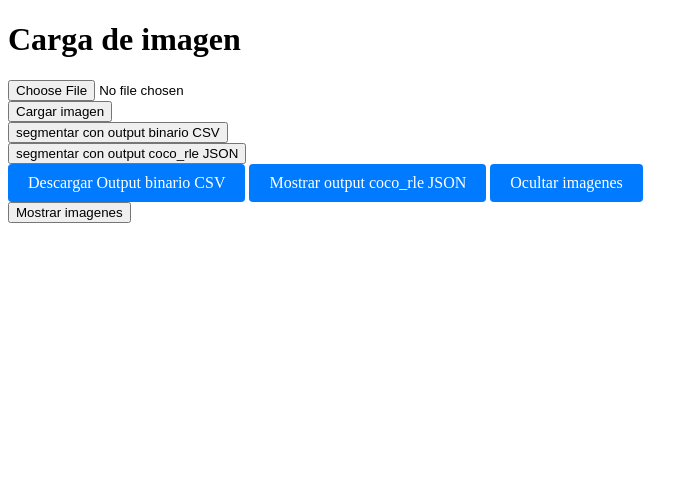
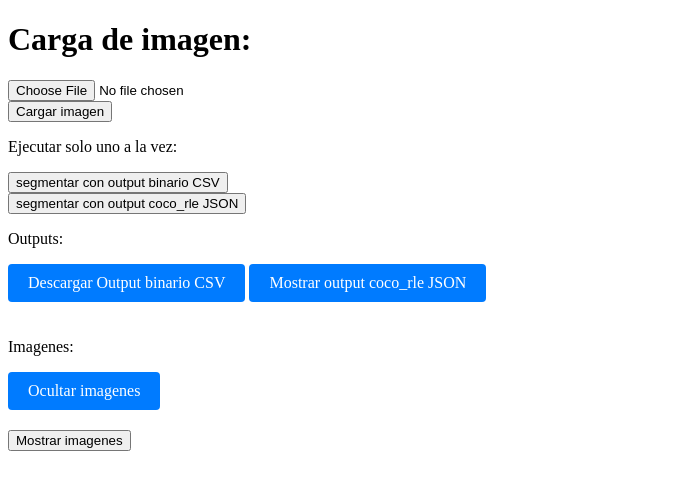
Before and after one commit to felipediazz/WebSiteSam, a Django app: page / in a window 1280 px wide. Shown: the top 490 px of the page, without its empty margins (0-698 px from the left). Run offline with Django 4.2, Linux system fonts and the light colour scheme.

Commit message:
Antes del desastre(modificacion del disco duro)

```diff
--- a/static/css/carga_imagen.css
+++ b/static/css/carga_imagen.css
@@ -5,6 +5,7 @@
     color: #fff;
     text-decoration: none;
     border-radius: 4px;
+    margin-bottom: 20px;
   }
 
 /* Estilos para los puntos suspensivos */
--- a/websam/templates/carga_imagen.html
+++ b/websam/templates/carga_imagen.html
@@ -3,7 +3,7 @@
 {% block content %}
 
 {% load static %}
-<h1>Carga de imagen</h1>
+<h1>Carga de imagen:</h1>
 <form id="form-imagen" method="POST" enctype="multipart/form-data">
     {% csrf_token %}
     <input type="file" name="imagen">
@@ -16,6 +16,8 @@
     <button type="submit" style="display: none;">segmentar output simple</button>
 </form>
 <!--  Segmentación Simple-->
+
+<p>Ejecutar solo uno a la vez:</p>
 
 <!-- Segmentación Binaria-->
 <form method="post" action="{% url 'segmentar_binario' %}">
@@ -43,6 +45,10 @@
 </div>
 <!-- Mensaje de espera -->
 
+<p></p>
+<p>Outputs:</p>
+<p></p>
+
 <!--  Mostrar CSV-->
 <a href="{% url 'csv-view' %}" target="_blank" class="csv-button">Descargar Output binario CSV</a>
 <!--  Mostrar CSV-->
@@ -51,7 +57,12 @@
 <a href="{% url 'vista_json' %}" target="_blank" class="csv-button">Mostrar output coco_rle JSON</a>
 <!--  Mostrar JSON-->
 
+<p>Imagenes:</p>
+<p></p>
+
 <a href="{% url 'carga_imagen' %} " class="csv-button">Ocultar imagenes</a>
+
+
 
 <!-- Mostrar Imagenes-->
 <form method="post" action="{% url 'ver_imagen_segmentada' %}">
--- a/websam/views.py
+++ b/websam/views.py
@@ -93,10 +93,10 @@ def segmentar_binario(request):
             nb = nbformat.read(f, as_version=4)
 
         #Uso en AWS
-        #ep = ExecutePreprocessor(timeout=600, kernel_name='python3')
+        ep = ExecutePreprocessor(timeout=600, kernel_name='python3')
 
         #Se crea un preprocesador de ejecución Local
-        ep = ExecutePreprocessor(timeout=600, kernel_name='PythonDjango')
+        #ep = ExecutePreprocessor(timeout=600, kernel_name='PythonDjango')
 
         # Se ejecuta el cuaderno
         try:
@@ -122,10 +122,10 @@ def segmentar_json(request):
             nb = nbformat.read(f, as_version=4)
 
         #Uso en AWS
-        #ep = ExecutePreprocessor(timeout=600, kernel_name='python3')
+        ep = ExecutePreprocessor(timeout=600, kernel_name='python3')
 
         #Se crea un preprocesador de ejecución Local
-        ep = ExecutePreprocessor(timeout=600, kernel_name='PythonDjango')
+        #ep = ExecutePreprocessor(timeout=600, kernel_name='PythonDjango')
 
         # Se ejecuta el cuaderno
         try:
--- a/websitesam/settings.py
+++ b/websitesam/settings.py
@@ -27,10 +27,10 @@ SECRET_KEY = 'django-insecure-5vjs)*3=3rir**no2c1m%4)@)2l54&)b463+@b9$av#^px=93p
 DEBUG = True
 
 #uso en AWS
-#ALLOWED_HOSTS = ["3.142.240.59"]
+ALLOWED_HOSTS = ["3.142.240.59"]
 
 #uso local
-ALLOWED_HOSTS = []
+#ALLOWED_HOSTS = []
 
 # Application definition
 
```
